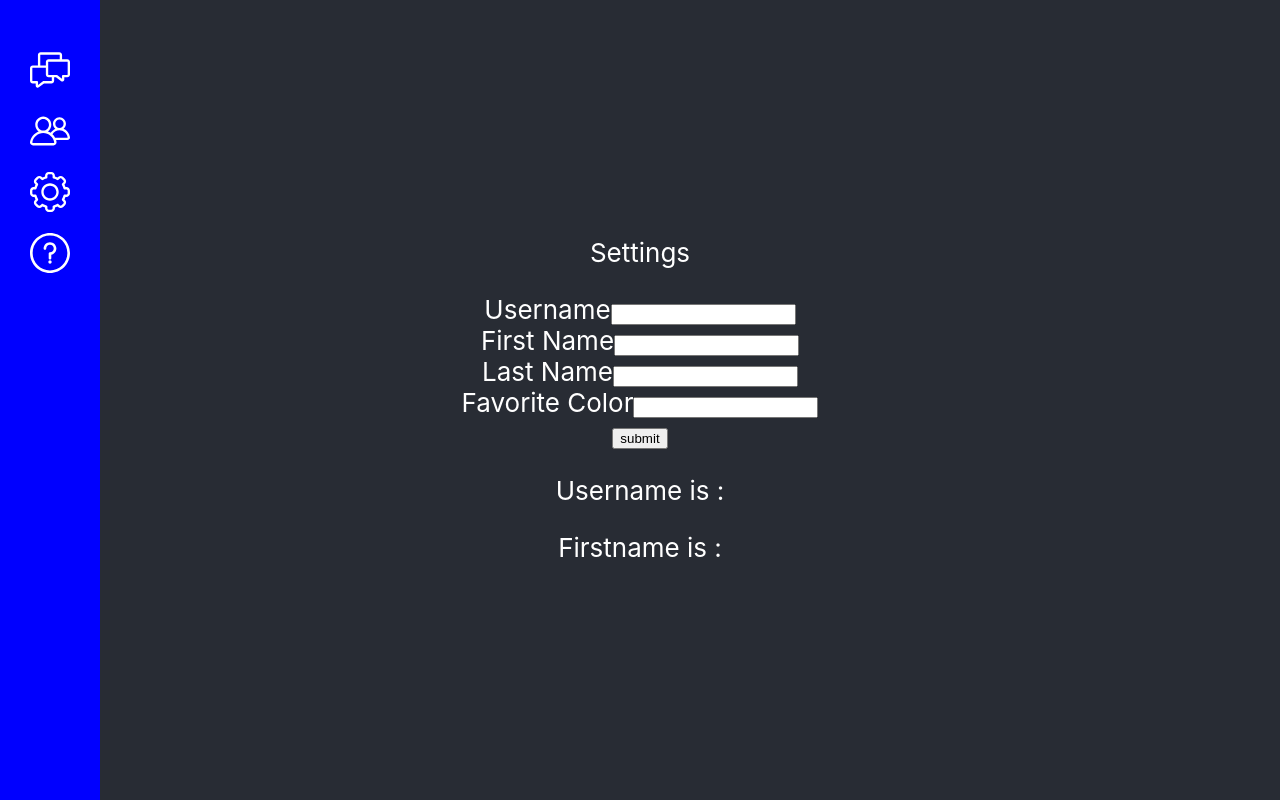
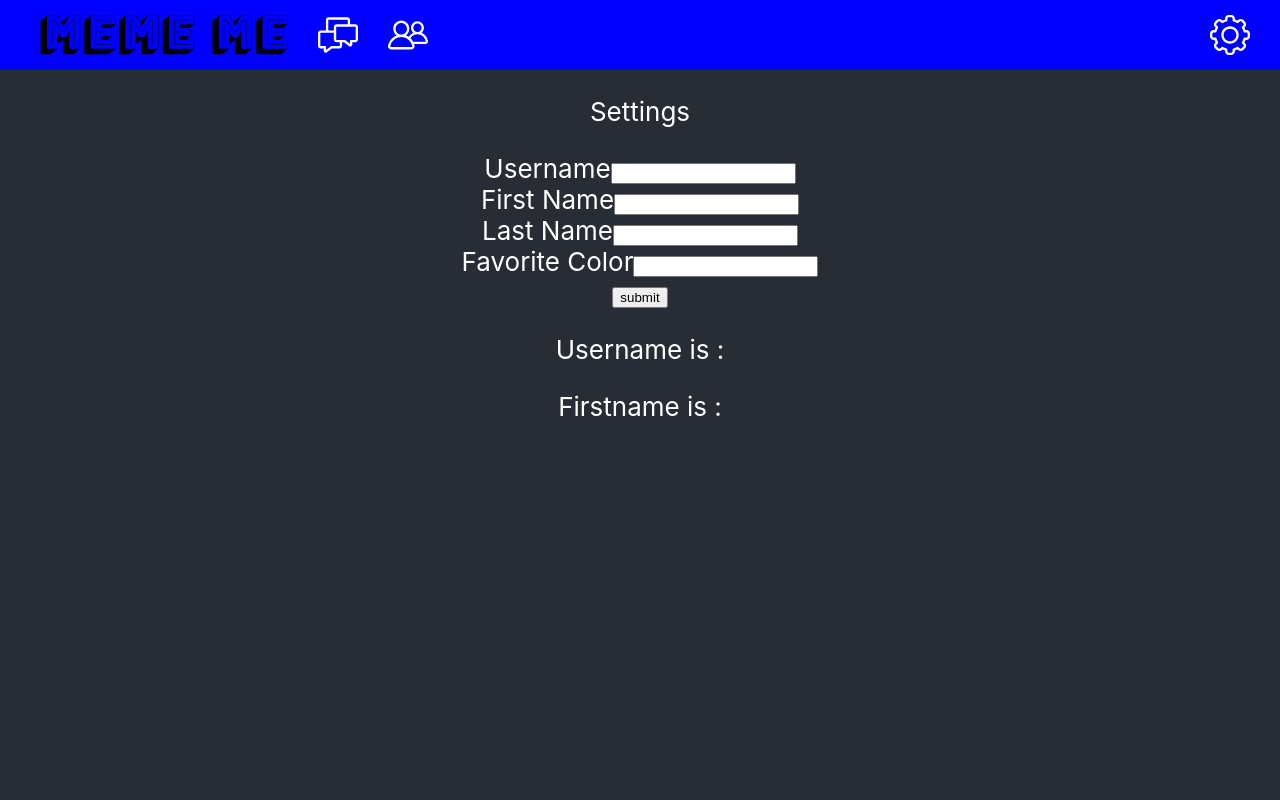
Before and after one commit to CSE370HCI/fantasticfour, a React (Create React App) app: page /settings in a window 1280 px wide. Built offline with nearby package versions, Linux system fonts and the light colour scheme; no server answers.

Commit message:
#47_#39_Made basic template for Home screen, as well as some temp changes to navbar

```diff
--- a/src/App.css
+++ b/src/App.css
@@ -151,8 +151,8 @@
 .maincontent{
   display: flex;
   flex-direction: column;
-
-  justify-content: center;
+  margin-top:70px;
+  justify-content: left;
   flex-grow: 1;
 }
 
@@ -209,6 +209,41 @@
   height:40px;
 
   margin-bottom:15px;
+}
+
+.topnav{
+  /* need to specify some position other than static, so height can apply.
+     Fixed works since it will stay fixed to the side - 0 from both left and top. */
+  position: fixed;
+  left:0px;
+  top:0px;
+  height:70px;
+  width:100%;
+
+  /* internally to this container, we want to use flex positioning of the menu elements */
+
+  background-color: blue;
+}
+
+.topnav ul{
+
+  display:flex;
+  list-style-type: none;
+
+  margin-top:15px;
+}
+
+.topnav-button {
+  margin-right: 30px;
+}
+
+.topnav-button-right {
+  position: absolute;
+  right: 30px;
+}
+
+.topnav-home-button {
+  height: 40px;
 }
 
 .comment-indicator{
@@ -281,3 +316,19 @@
   text-decoration: none;
   cursor: pointer;
 }
+
+.posting-block {
+  position:absolute;
+  left: 0px;
+  width: 70%;
+  height:90%;
+  background-color: #C4C4C4;
+}
+
+.temp-login-form {
+  float:right;
+}
+
+.temp-login {
+  left: 0px;
+}
--- a/src/App.jsx
+++ b/src/App.jsx
@@ -13,6 +13,7 @@ import Profile from "./Component/Profile.jsx";
 import FriendForm from "./Component/FriendForm.jsx";
 import Modal from "./Component/Modal.jsx";
 import Navbar from "./Component/Navbar.jsx";
+import PostingList from "./Component/PostingList.jsx"
 import {
   BrowserRouter as Router, Route, Switch
 } from 'react-router-dom';
@@ -84,11 +85,19 @@ class App extends React.Component {
                 <FriendList userid={sessionStorage.getItem("user")} />
               </div>
             </Route>
-            <Route path={["/posts","/"]}>
+            <Route path={["/posts"]}>
               <div>
                 <p>Social Media Test Harness</p>
                 <LoginForm refreshPosts={this.doRefreshPosts}  />
                 <PostForm refresh={this.state.refreshPosts}/>
+              </div>
+            </Route>
+            <Route path={["/postinglist", "/"]}>
+              <div className="temp-login-form">
+                <LoginForm refreshPosts={this.doRefreshPosts} />
+                </div>
+              <div className="posting-block">
+                <PostingList refresh={this.state.refreshPosts}/>
               </div>
             </Route>
             </Switch>
--- a/src/Component/LoginForm.jsx
+++ b/src/Component/LoginForm.jsx
@@ -94,6 +94,7 @@ export default class LoginForm extends React.Component {
 
     if (!sessionStorage.getItem("token")) {
       return (
+        <div className="temp-login-form">
           <form onSubmit={this.submitHandler}>
             <label>
               Username
@@ -107,6 +108,7 @@ export default class LoginForm extends React.Component {
             <input type="submit" value="submit" />
             <p>{this.state.alanmessage}</p>
           </form>
+        </div>
       );
     } else {
       console.log("Returning welcome message");
--- a/src/Component/Navbar.jsx
+++ b/src/Component/Navbar.jsx
@@ -8,6 +8,7 @@ import postIcon from "../assets/post.svg";
 import friendIcon from "../assets/friends.svg";
 import settingIcon from "../assets/settings.svg";
 import helpIcon from "../assets/help.svg";
+import homeIcon from "../assets/MemeMe.svg"
 
 /* The Navbar class provides navigation through react router links.  Note the callback
    to the parent app class in the last entry... this is an example of calling a function
@@ -16,9 +17,19 @@ class Navbar extends React.Component {
 
   render() {
     return (
-    <div id="sidenav" className="sidenav">
-      <ul id="side-menu-items">
-        <li className="pm admin student">
+    <div id="topnav" className="topnav">
+      <ul id="topnav ul">
+      <li className="topnav-button">
+          <Link to="/">
+          <img
+              src={homeIcon}
+              className="topnav-home-button"
+              alt="Home"
+              title="Home"
+            />
+          </Link>
+        </li>
+        <li className="topnav-button">
           <Link to="/posts">
             <img
               src={postIcon}
@@ -28,7 +39,7 @@ class Navbar extends React.Component {
             />
           </Link>
         </li>
-        <li className="pm admin">
+        <li className="topnav-button">
           <Link to="/friends">
             <img
               src={friendIcon}
@@ -38,7 +49,7 @@ class Navbar extends React.Component {
             />
           </Link>
         </li>
-        <li className="pm admin">
+        <li className="topnav-button-right">
           <Link to="/settings">
             <img
               src={settingIcon}
@@ -48,19 +59,7 @@ class Navbar extends React.Component {
             />
           </Link>
         </li>
-        <li className="pm admin">
-          <button
-            className="link-button"
-            onClick={e => this.props.toggleModal(e)}
-          >
-            <img
-              src={helpIcon}
-              className="sidenav-icon"
-              alt="Settings"
-              title="Settings"
-            />
-          </button>
-        </li>
+
       </ul>
     </div>
   );
--- a/src/Component/Post.jsx
+++ b/src/Component/Post.jsx
@@ -9,10 +9,47 @@ export default class Post extends React.Component {
     super(props);
     this.state = {
       showModal: false,
-      comments: this.props.post.commentCount
+      comments: this.props.post.commentCount,
+      likes: 1,
+      dislikes: 0,
+      tags: []
     };
     this.post = React.createRef();
 
+  }
+
+  setLikesCount(newcount){
+    this.setState({
+      likes: this.state.likes + newcount
+    });
+  };
+
+  getLikesCount() {
+    if (!this.state.likes || this.state.likes === "0") {
+      return 0;
+    }
+    return parseInt(this.state.likes);
+  }
+
+  setDisikesCount(newcount) {
+    this.setState({
+      dslikes: this.state.dislikes + newcount
+    });
+  };
+
+  addTag(tag){
+    this.state.tags.push(tag);
+  }
+
+  getTags(){
+    return this.state.tags
+  }
+
+  getDisikesCount() {
+    if (!this.state.dislikes || this.state.dislikes === "0") {
+      return 0;
+    }
+    return parseInt(this.state.dislikes);
   }
 
   showModal = e => {
```
Also changed, not shown: src/assets/MemeMe.jpg (added), src/assets/MemeMe.svg (added). Lines whose indentation alone changed are shown as unchanged.
